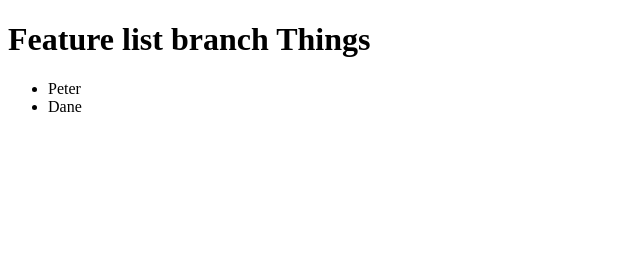
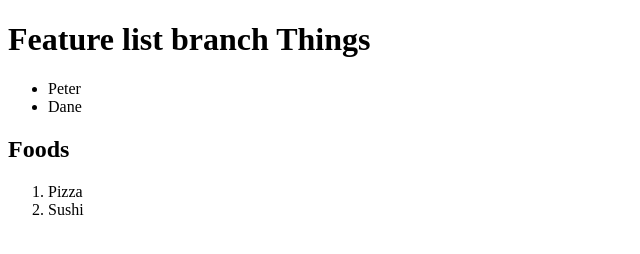
Before and after one commit to paiathao/nunki-git-branching, a plain HTML site: page index.html in a window 1280 px wide. Shown: the whole page, without its empty margins (0-640 px from the left). Drawn offline with Linux system fonts and the light colour scheme.

Commit message:
complete food list

```diff
--- a/index.html
+++ b/index.html
@@ -13,5 +13,12 @@
         <li>Peter</li>
         <li>Dane</li>
     </ul>
+
+    <h2>Foods</h2>
+    <ol>
+        <li>Pizza</li>
+        <li>Sushi</li>
+
+    </ol>
 </body>
 </html>
```
